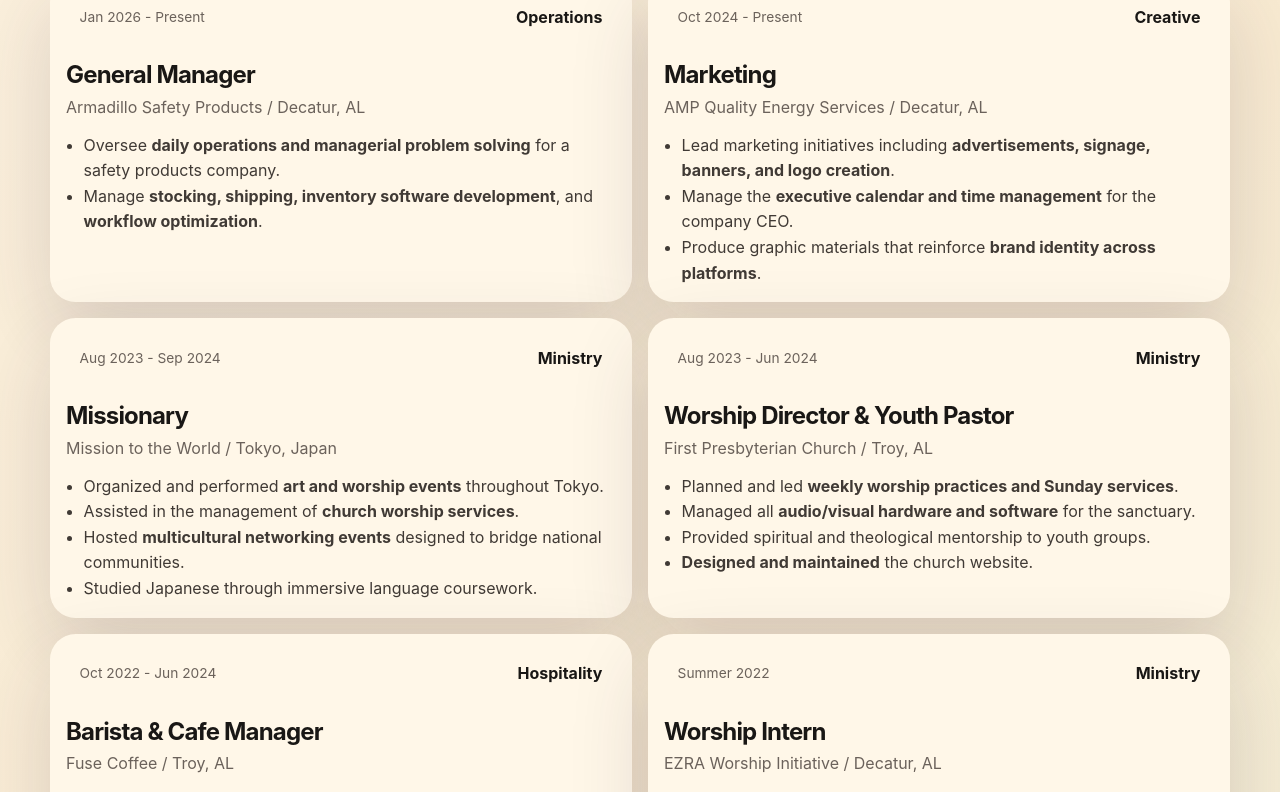
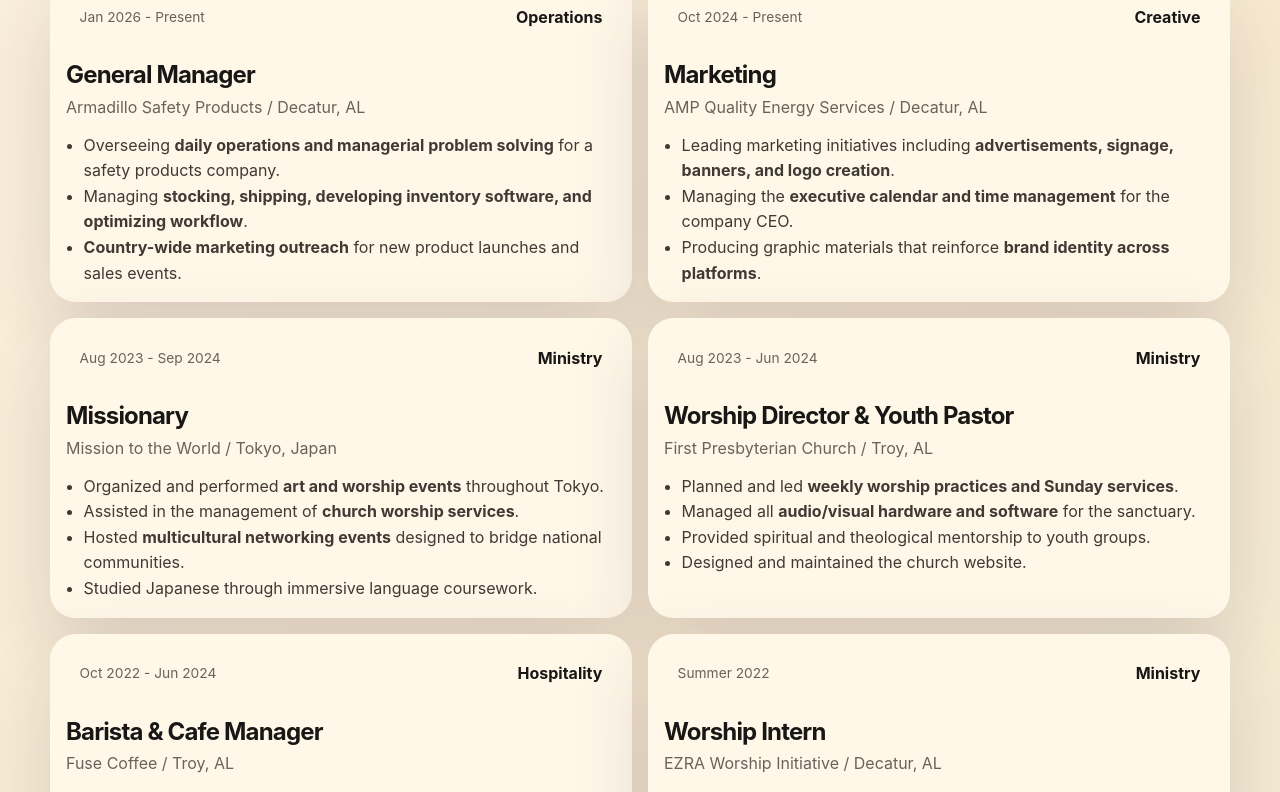
Before and after one commit to trueosdev/jack, a Next.js app: page / in a window 1280 px wide. Shown: the part 1985-2777 px from the top of the page. Built offline with nearby package versions, Linux system fonts and the light colour scheme.

Commit message:
Portfolio add

```diff
--- a/app/globals.css
+++ b/app/globals.css
@@ -1341,6 +1341,24 @@
   .filter-bar {
     justify-content: flex-start;
   }
+
+  /* Toolbag: grid tiles instead of a tall wrapped stack on narrow viewports */
+  .skill-cloud {
+    display: grid;
+    gap: 0.65rem;
+    grid-template-columns: repeat(auto-fill, minmax(min(100%, 10.75rem), 1fr));
+  }
+
+  .skill-cloud span {
+    align-items: center;
+    box-sizing: border-box;
+    display: flex;
+    justify-content: center;
+    min-height: 2.65rem;
+    padding: 0.62rem 0.8rem;
+    text-align: center;
+    width: 100%;
+  }
 }
 
 @media (max-width: 680px) {
@@ -1371,4 +1389,15 @@
   .section-shell {
     margin-bottom: 0.5rem;
   }
+
+  .skill-cloud {
+    gap: 0.5rem;
+    grid-template-columns: repeat(2, minmax(0, 1fr));
+  }
+
+  .skill-cloud span {
+    font-size: 0.82rem;
+    min-height: 2.5rem;
+    padding: 0.52rem 0.55rem;
+  }
 }
--- a/app/page.tsx
+++ b/app/page.tsx
@@ -27,8 +27,9 @@
     dates: "Jan 2026 - Present",
     category: "Operations",
     details: [
-      "Oversee <b>daily operations and managerial problem solving</b> for a safety products company.",
-      "Manage <b>stocking, shipping, inventory software development</b>, and <b>workflow optimization</b>.",
+      "Overseeing <b>daily operations and managerial problem solving</b> for a safety products company.",
+      "Managing <b>stocking, shipping, developing inventory software, and optimizing workflow</b>.",
+      "<b>Country-wide marketing outreach</b> for new product launches and sales events.",
     ],
   },
   {
@@ -38,9 +39,9 @@
     dates: "Oct 2024 - Present",
     category: "Creative",
     details: [
-      "Lead marketing initiatives including <b>advertisements, signage, banners, and logo creation</b>.",
-      "Manage the <b>executive calendar and time management</b> for the company CEO.",
-      "Produce graphic materials that reinforce <b>brand identity across platforms</b>.",
+      "Leading marketing initiatives including <b>advertisements, signage, banners, and logo creation</b>.",
+      "Managing the <b>executive calendar and time management</b> for the company CEO.",
+      "Producing graphic materials that reinforce <b>brand identity across platforms</b>.",
     ],
   },
   {
@@ -66,7 +67,7 @@
       "Planned and led <b>weekly worship practices and Sunday services</b>.",
       "Managed all <b>audio/visual hardware and software</b> for the sanctuary.",
       "Provided spiritual and theological mentorship to youth groups.",
-      "<b>Designed and maintained</b> the church website.",
+      "Designed and maintained the church website.",
     ],
   },
   {
@@ -76,9 +77,9 @@
     dates: "Oct 2022 - Jun 2024",
     category: "Hospitality",
     details: [
-      "Managed <b>cafe operations</b> including equipment, staffing, and customer experience.",
-      "Designed <b>branded stickers and decals</b> to promote cafe identity.",
-      "Handled cash transactions, customer relations, and team training.",
+      "Managed <b>cafe operations</b> including equipment, staffing, and customer experience.</b>.",
+      "Designed <b>branded stickers and decals</b> to promote cafe identity.</b>.",
+      "Handled cash transactions, customer relations, and team training.</b>.",
     ],
   },
   {
```
